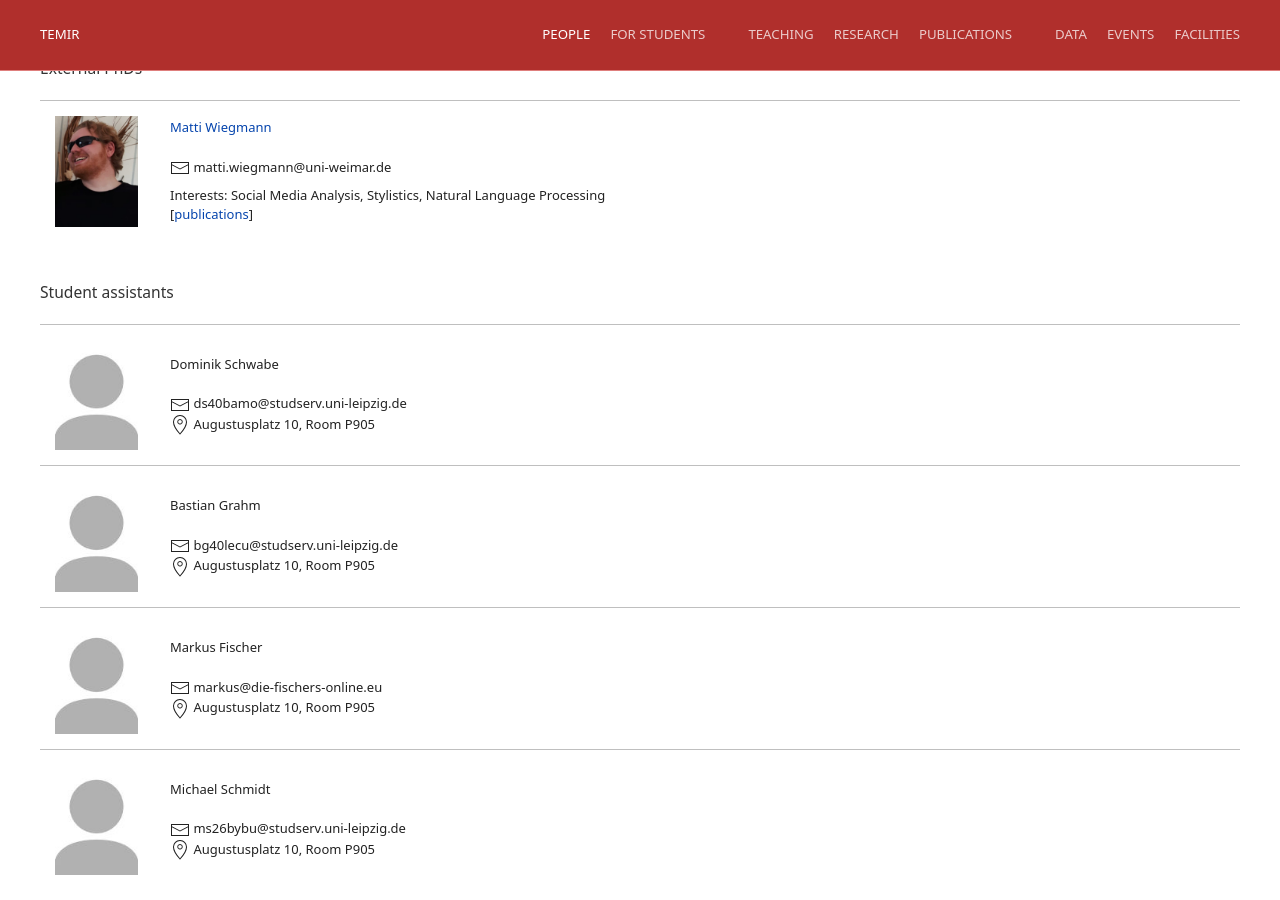
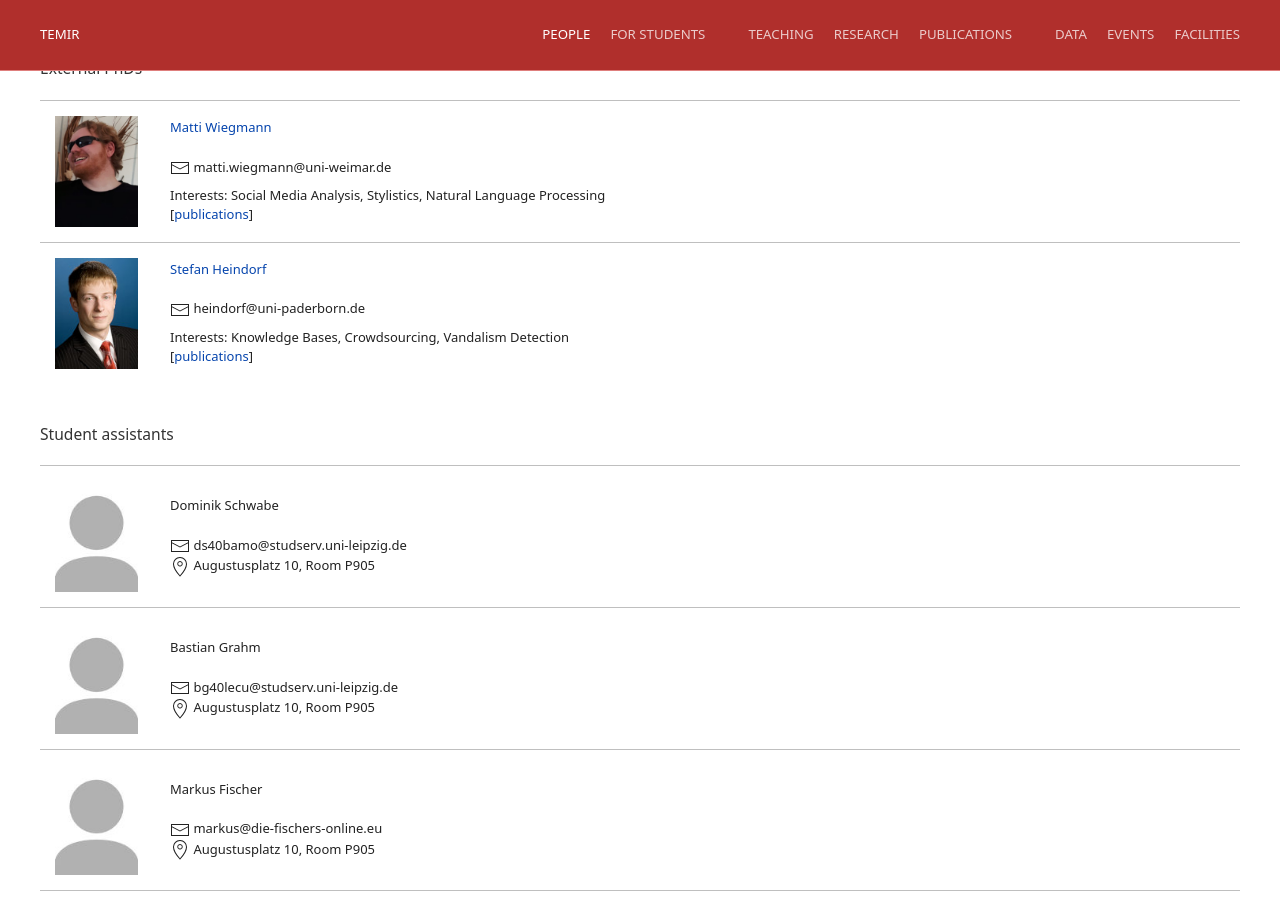
Before and after one commit to temir-org/temir-org.github.io, a Jekyll site: the page built from people.html, in a window 1280 px wide and 900 px high, scrolled down 1057 px. Built offline with Jekyll 4.4.1, drawn with Linux system fonts in a browser that asks for light colours.

Commit message:
Update people.html

```diff
--- a/people.html
+++ b/people.html
@@ -89,6 +89,20 @@ description: People
                     </p>
                 </div>
             </div>
+            <div id="heindorf" class="entry">
+                <div class="image people-image"><img src="people/img/heindorf.jpg" alt="Stefan Heindorf" /></div>
+                <div class="description">
+                    <a
+                        href="https://www.uni-paderborn.de/person/11871/">
+                        <p>Stefan Heindorf</p>
+                    </a>
+                    <span uk-icon="mail"></span>&nbsp;heindorf<wbr>&#64;uni-paderborn.de
+                    <p class="information">
+                        Interests: Knowledge Bases, Crowdsourcing, Vandalism Detection <br>
+                        [<a href="https://webis.de/publications.html#?q=stefan+heindorf">publications</a>]
+                    </p>
+                </div>
+            </div>
             <h3>Student assistants</h3>
             <div id="schwabe" class="entry">
                 <div class="image people-image"><img src="people/img/generic.jpg" alt="Dominik Schwabe" /></div>
```
